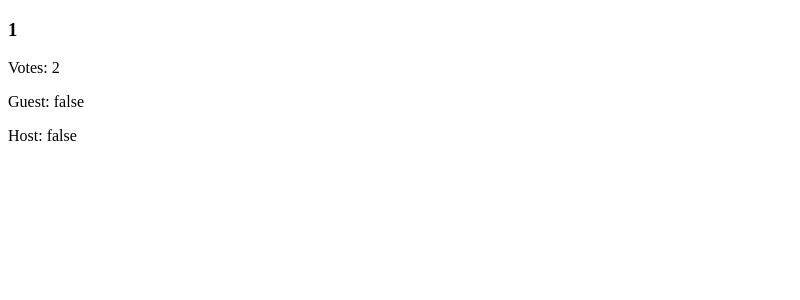
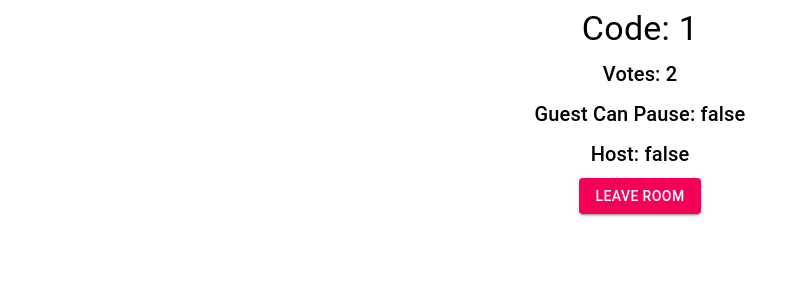
Before and after one commit to jackkfan0305/Tungether, a React app in the folder frontend/: page /room/1 in a window 1280 px wide. Shown: the top 300 px of the page, without its empty margins (0-800 px from the left). Built offline with nearby package versions, Linux system fonts and the light colour scheme; no server answers; the HTML template or start-up script is replaced by a standard one.

Commit message:
refactors

```diff
--- a/frontend/src/components/HomePage.js
+++ b/frontend/src/components/HomePage.js
@@ -11,7 +11,7 @@ import {
   Route,
   Link,
   Redirect,
-  Navigate
+  Navigate,
 } from "react-router-dom";
 
 
@@ -51,7 +51,7 @@ function HomePage() {
   return (
     <BrowserRouter>
        <Routes>
-        <Route exact path="/" element={roomCode ? <Navigate to={`room/${roomCode}`} />: renderHomePage()}  />
+        <Route exact path="/" element={renderHomePage()}  />
         <Route exact path="/join" element={<RoomJoinPage />} />
         <Route exact path="/create" element={<CreateRoomPage />} />
         <Route exact path="/room/:roomCode" element={<Room />}></Route>
--- a/frontend/src/components/Room.js
+++ b/frontend/src/components/Room.js
@@ -1,37 +1,66 @@
-import React, { useState, useEffect } from 'react';
-import { useParams } from 'react-router-dom';
-
+import React, { Component, useState, useEffect } from "react";
+import { useParams } from "react-router-dom";
+import { Grid, Button, Typography } from "@material-ui/core";
+import { useNavigate, Link, Navigate } from "react-router-dom";
+import HomePage from "./HomePage";
 
 function Room() {
-  const {roomCode} = useParams()
+  const { roomCode } = useParams();
   const initialState = {
     votesToSKip: 2,
     guestCanPause: false,
-    isHost: false
-  }
-  const [roomData, setRoomData] = useState(initialState)
-
+    isHost: false,
+  };
+  const [roomData, setRoomData] = useState(initialState);
 
   useEffect(() => {
     fetch("/api/get-room" + "?code=" + roomCode)
-      .then(res => res.json())
-      .then(data => {
+      .then((res) => res.json())
+      .then((data) => {
         setRoomData({
           ...roomData,
           votesToSKip: data.votes_to_skip,
           guestCanPause: data.guest_can_pause,
           isHost: data.is_host,
-        })
-      })
-  },[roomCode,setRoomData])
+        });
+      });
+  }, [roomCode, setRoomData]);
+
+
   return (
-    <div>
-      <h3>{roomCode}</h3>
-      <p>Votes: {roomData.votesToSKip}</p>
-      <p>Guest: {roomData.guestCanPause.toString()}</p>
-      <p>Host: {roomData.isHost.toString()}</p>
-    </div>
-  )
+    <Grid container spacing={1}>
+      <Grid item xs={12} align="center">
+        <Typography variant="h4" component="h4">
+          Code: {roomCode.toString()}
+        </Typography>
+      </Grid>
+      <Grid item xs={12} align="center">
+        <Typography variant="h6" component="h6">
+          Votes: {roomData.votesToSKip}
+        </Typography>
+      </Grid>
+      <Grid item xs={12} align="center">
+        <Typography variant="h6" component="h6">
+          Guest Can Pause: {roomData.guestCanPause.toString()}
+        </Typography>
+      </Grid>
+      <Grid item xs={12} align="center">
+        <Typography variant="h6" component="h6">
+          Host: {roomData.isHost.toString()}
+        </Typography>
+      </Grid>
+      <Grid item xs={12} align="center">
+        <Button
+          variant="contained"
+          color="secondary"
+          to="/"
+          component = {Link}
+        >
+          Leave Room
+        </Button>
+      </Grid>
+    </Grid>
+  );
 }
 
-export default Room
+export default Room;
```
Also changed, not shown: 2 other files (tests, documents, lock files or other folders).
